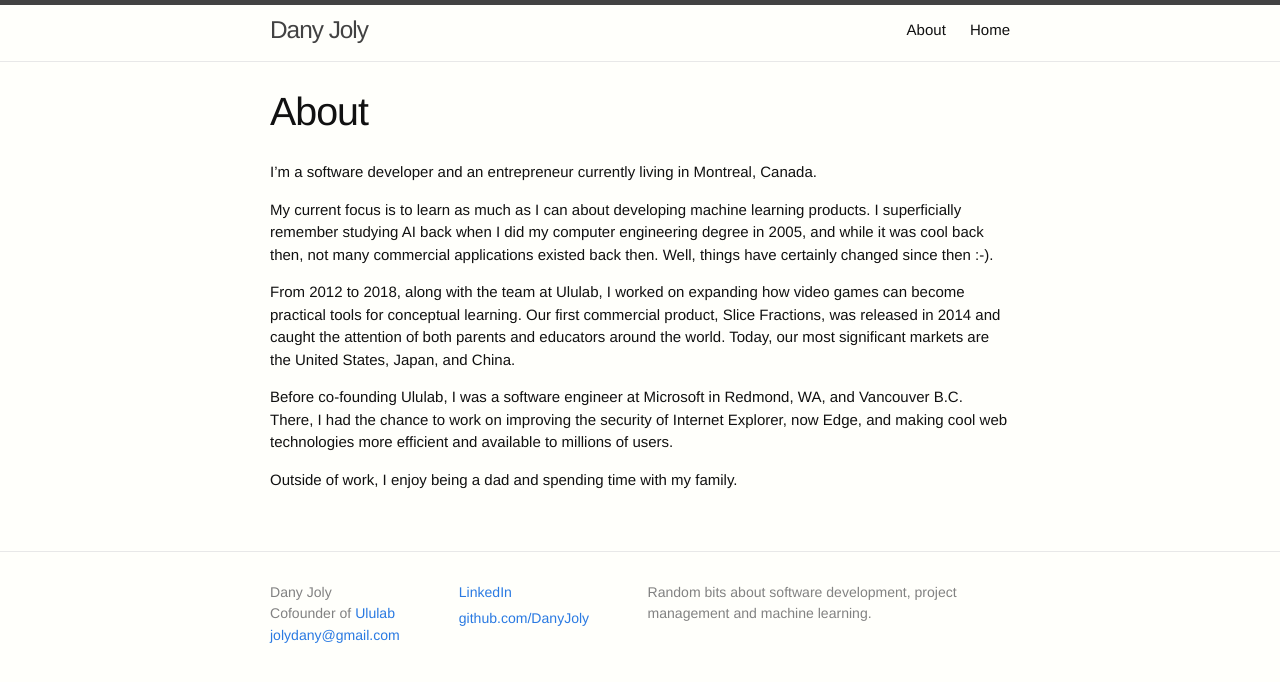
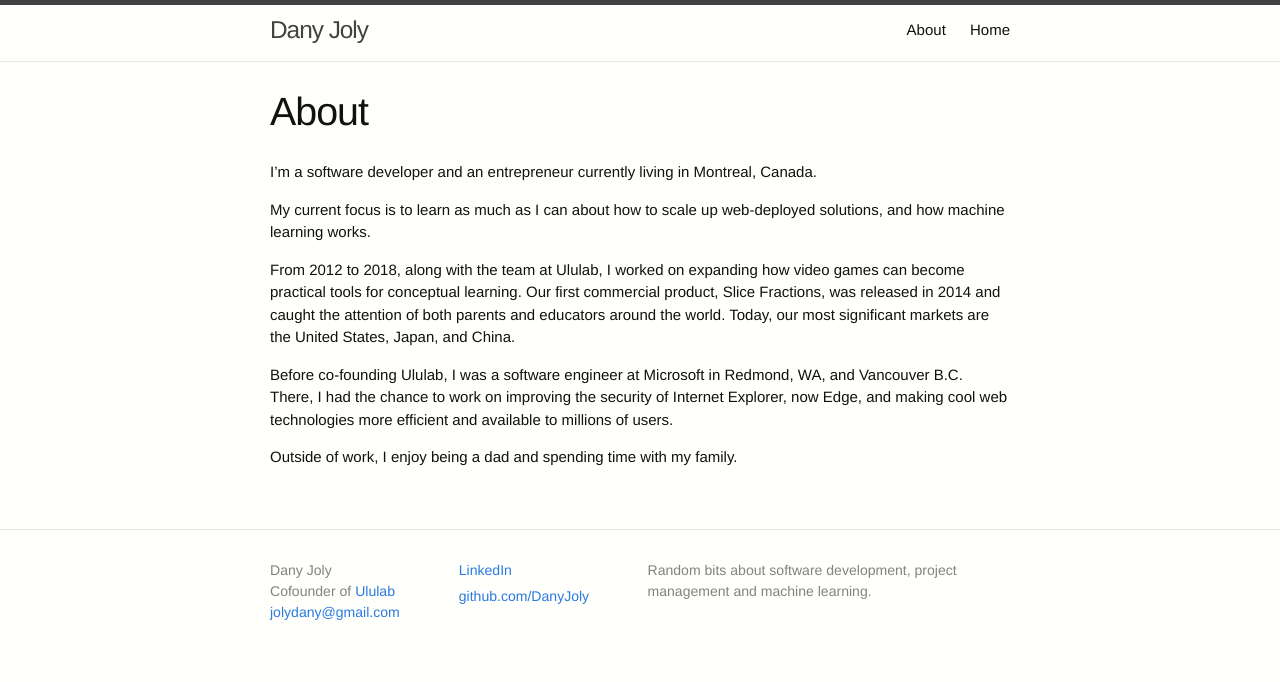
Before and after one commit to DanyJoly/danyjoly.github.io, a Jekyll site: the page built from about.md, in a window 1280 px wide. Shown: the top 682 px of the page. Built offline with Jekyll 4.4.1, drawn with Linux system fonts in a browser that asks for light colours.

Commit message:
Updated about me.

```diff
--- a/about.md
+++ b/about.md
@@ -6,7 +6,7 @@ permalink: /about/
 
 I'm a software developer and an entrepreneur currently living in Montreal, Canada.
 
-My current focus is to learn as much as I can about developing machine learning products. I superficially remember studying AI back when I did my computer engineering degree in 2005, and while it was cool back then, not many commercial applications existed back then. Well, things have certainly changed since then :-).
+My current focus is to learn as much as I can about how to scale up web-deployed solutions, and how machine learning works.
 
 From 2012 to 2018, along with the team at Ululab, I worked on expanding how video games can become practical tools for conceptual learning. Our first commercial product, Slice Fractions, was released in 2014 and caught the attention of both parents and educators around the world. Today, our most significant markets are the United States, Japan, and China.
 
```
